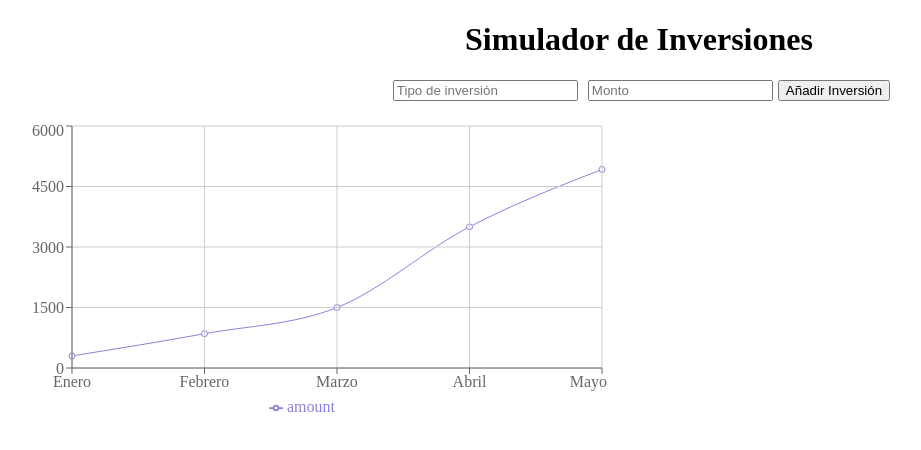
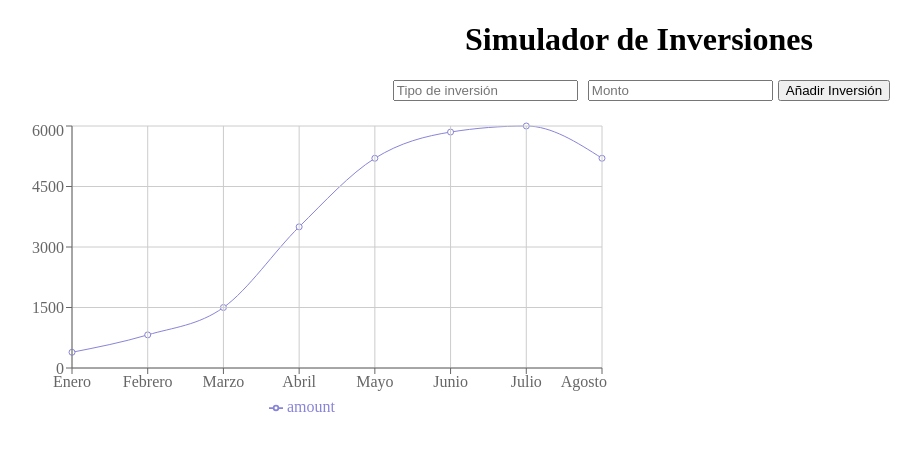
Before and after one commit to pascualmanuel/investify, a React (Create React App) app: page / in a window 1280 px wide. Shown: the top 450 px of the page, without its empty margins (1-922 px from the left). Built offline with nearby package versions, Linux system fonts and the light colour scheme.

Commit message:
Adding more data to test

```diff
--- a/src/Data/sampleData.js
+++ b/src/Data/sampleData.js
@@ -1,7 +1,10 @@
 export const sampleData = [
-  { name: "Enero", amount: 300 },
-  { name: "Febrero", amount: 850 },
+  { name: "Enero", amount: 390 },
+  { name: "Febrero", amount: 821 },
   { name: "Marzo", amount: 1500 },
   { name: "Abril", amount: 3500 },
-  { name: "Mayo", amount: 4923 },
+  { name: "Mayo", amount: 5200 },
+  { name: "Junio", amount: 5850 },
+  { name: "Julio", amount: 6000 },
+  { name: "Agosto", amount: 5200 },
 ];
```
